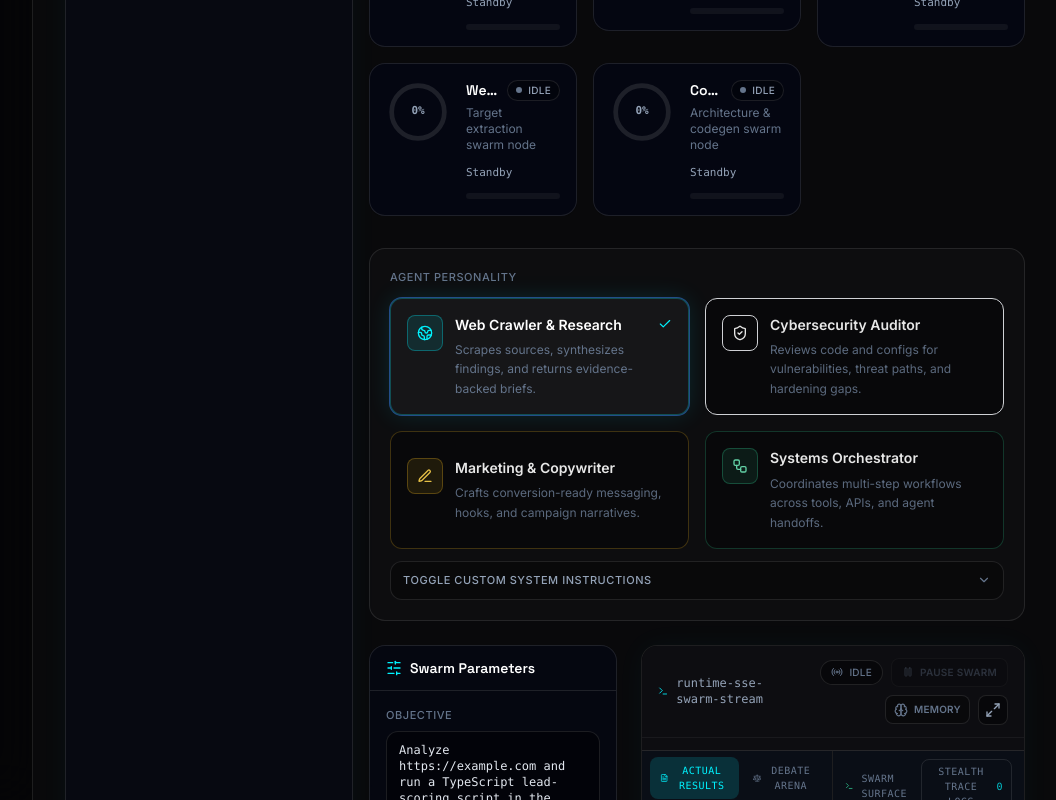
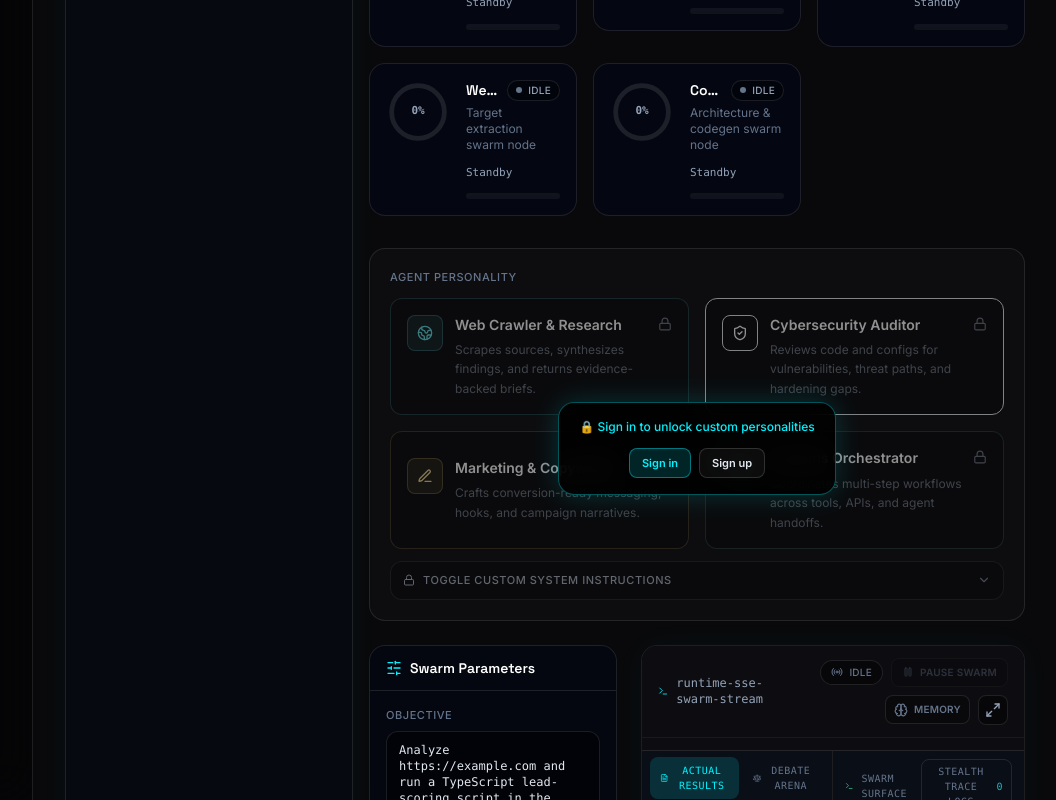
Before and after one commit to evolgenai/Scalesystemsai, a Next.js app: page /dashboard in a window 1280 px wide. Shown: the part 479-1279 px from the top of the page, without its empty margins (223-1279 px from the left). Built offline with nearby package versions, Linux system fonts and the light colour scheme.

Commit message:
feat: implement .env-based super admin bypass and premium lock overlay on personality cards

```diff
--- a/src/app/api/agents/stream/route.ts
+++ b/src/app/api/agents/stream/route.ts
@@ -415,6 +415,18 @@ async function runToolStep(
 
 export async function GET(request: Request) {
   const profile = await resolveRequestUser(request);
+  const { searchParams } = new URL(request.url);
+
+  const isSuperAdmin =
+    process.env.DEV_USER_ROLE === "SUPER_ADMIN" &&
+    process.env.DEV_USER_TIER === "OVERLORD_500";
+
+  let orgId: string | null = null;
+  let billing = profile;
+  let billingMode: "personal" | "org_owner" = "personal";
+
+  // Env-driven Super Admin: skip org/account/quota gates entirely.
+  if (!isSuperAdmin && !profile.isSuperAdmin) {
     const billingResolution = await resolveBillingProfileForRequest(
       request,
       profile
@@ -432,13 +444,17 @@ export async function GET(request: Request) {
       );
     }
 
-  const { billing, orgId, billingMode } = billingResolution;
-  const { searchParams } = new URL(request.url);
+    billing = billingResolution.billing;
+    orgId = billingResolution.orgId;
+    billingMode = billingResolution.billingMode;
+
     const forceExceeded =
       searchParams.get("quotaExceeded") === "1" ||
       searchParams.get("simulateQuotaExceeded") === "1";
 
-  // Consume credits from OWNER pool when billingMode === "org_owner".
+    // Signed-in operators must have an active session + credit allowance.
+    // Guests may continue; custom personality is downgraded below (no 401/403).
+    if (profile.id) {
       const gate = evaluateStreamAccess(billing, {
         consume: true,
         forceExceeded,
@@ -466,6 +482,8 @@ export async function GET(request: Request) {
           { status: 402 }
         );
       }
+    }
+  }
 
   const encoder = new TextEncoder();
   let closed = false;
@@ -477,17 +495,42 @@ export async function GET(request: Request) {
   const loop = searchParams.get("loop") === "1";
 
   // Persona payload — query string (SSE GET) with safe length caps.
-  const personaId =
+  let personaId =
     searchParams.get("personaId")?.trim() ||
+    searchParams.get("personalityId")?.trim() ||
     searchParams.get("persona")?.trim() ||
     undefined;
-  const customSystemPromptRaw =
+  let customSystemPromptRaw =
     searchParams.get("customSystemPrompt") ??
     searchParams.get("customPrompt") ??
     searchParams.get("systemInstruction");
-  const customSystemPrompt = customSystemPromptRaw?.trim()
+  let customSystemPrompt = customSystemPromptRaw?.trim()
     ? customSystemPromptRaw.trim().slice(0, 8000)
     : undefined;
+
+  const requestsCustomPersonality = Boolean(
+    customSystemPrompt ||
+      (personaId &&
+        !["researcher", "security", "marketing"].includes(
+          personaId.toLowerCase()
+        ))
+  );
+
+  let personaFallbackNotice: string | null = null;
+
+  // Guests forcing a custom personality → soft-fallback to Web Crawler (researcher).
+  if (
+    !isSuperAdmin &&
+    !profile.isSuperAdmin &&
+    !profile.id &&
+    requestsCustomPersonality
+  ) {
+    personaId = "researcher";
+    customSystemPrompt = undefined;
+    personaFallbackNotice =
+      "Custom personalities require a signed-in session. Falling back to the Web Crawler (Researcher) profile.";
+  }
+
   const systemInstruction = getSystemInstructionForPersona(
     personaId,
     customSystemPrompt
@@ -670,6 +713,21 @@ export async function GET(request: Request) {
               sessionId: liveSessionId ?? undefined,
             })
           );
+
+          if (personaFallbackNotice) {
+            emit(
+              createStreamEvent({
+                type: "log",
+                message: personaFallbackNotice,
+                agentId: "system",
+                agentName: "SYSTEM_NODE",
+                status: "IDLE",
+                progress: 1,
+                stage: "persona-fallback",
+                prismaStatus: "IDLE",
+              })
+            );
+          }
 
           if (profile.id) {
             const recalled = await recallMemories(profile.id, orgId, objective, 3);
--- a/src/app/dashboard/DashboardClient.tsx
+++ b/src/app/dashboard/DashboardClient.tsx
@@ -14,6 +14,7 @@ import AgentSpawnPanel from "@/components/dashboard/AgentSpawnPanel";
 import AgentPersonaSelector from "@/components/dashboard/AgentPersonaSelector";
 import LiveStreamTerminal from "@/components/dashboard/LiveStreamTerminal";
 import WorkspaceHistorySidebar from "@/components/dashboard/WorkspaceHistorySidebar";
+import { useAuth } from "@/components/auth/AuthProvider";
 import { useAgentStream } from "@/lib/agents/useAgentStream";
 import { trackFunnelEvent } from "@/lib/analytics/funnel";
 import { DEFAULT_PERSONA_ID } from "@/lib/agents/personaPresets";
@@ -22,9 +23,17 @@ import { reportWorkspaceActivity } from "@/lib/org/useWorkspacePresence";
 const DEFAULT_OBJECTIVE =
   "Analyze https://example.com and run a TypeScript lead-scoring script in the sandbox.";
 
-export default function DashboardClient() {
+type DashboardClientProps = {
+  /** Server-derived env bypass: DEV_USER_ROLE + DEV_USER_TIER. */
+  isSuperAdmin?: boolean;
+};
+
+export default function DashboardClient({
+  isSuperAdmin = false,
+}: DashboardClientProps) {
   const router = useRouter();
   const searchParams = useSearchParams();
+  const { user } = useAuth();
   const [objective, setObjective] = useState(DEFAULT_OBJECTIVE);
   const [personaId, setPersonaId] = useState(DEFAULT_PERSONA_ID);
   const [customSystemPrompt, setCustomSystemPrompt] = useState("");
@@ -35,6 +44,9 @@ export default function DashboardClient() {
   const typingIdleTimerRef = useRef<ReturnType<typeof setTimeout> | null>(
     null
   );
+
+  // Unlocked when env Overlord bypass is active, or a signed-in session exists.
+  const personasUnlocked = isSuperAdmin || Boolean(user);
 
   const {
     lines,
@@ -273,6 +285,8 @@ export default function DashboardClient() {
               onPersonaChange={setPersonaId}
               customSystemPrompt={customSystemPrompt}
               onCustomSystemPromptChange={setCustomSystemPrompt}
+              locked={!personasUnlocked}
+              isSuperAdmin={isSuperAdmin}
             />
           </section>
 
--- a/src/app/dashboard/page.tsx
+++ b/src/app/dashboard/page.tsx
@@ -10,6 +10,10 @@ export const metadata: Metadata = {
 };
 
 export default function DashboardRoutePage() {
+  const isSuperAdmin =
+    process.env.DEV_USER_ROLE === "SUPER_ADMIN" &&
+    process.env.DEV_USER_TIER === "OVERLORD_500";
+
   return (
     <Suspense
       fallback={
@@ -18,7 +22,7 @@ export default function DashboardRoutePage() {
         </div>
       }
     >
-      <DashboardClient />
+      <DashboardClient isSuperAdmin={isSuperAdmin} />
     </Suspense>
   );
 }
--- a/src/components/dashboard/AgentPersonaSelector.tsx
+++ b/src/components/dashboard/AgentPersonaSelector.tsx
@@ -1,17 +1,22 @@
 "use client";
 
 import { useId, useState } from "react";
-import { Check, ChevronDown, Sparkles } from "lucide-react";
+import { Check, ChevronDown, Lock, Sparkles } from "lucide-react";
 import {
   AGENT_PERSONA_PRESETS,
   PERSONA_ACCENT_CLASSES,
 } from "@/lib/agents/personaPresets";
+import { requestOpenAuth } from "@/lib/auth/pendingCheckout";
 
 type AgentPersonaSelectorProps = {
   personaId: string;
   onPersonaChange: (personaId: string) => void;
   customSystemPrompt: string;
   onCustomSystemPromptChange: (value: string) => void;
+  /** When true, cards stay visible but selection is gated behind sign-in. */
+  locked?: boolean;
+  /** Env-driven OVERLORD bypass badge (server-passed). */
+  isSuperAdmin?: boolean;
 };
 
 export default function AgentPersonaSelector({
@@ -19,34 +24,84 @@ export default function AgentPersonaSelector({
   onPersonaChange,
   customSystemPrompt,
   onCustomSystemPromptChange,
+  locked = false,
+  isSuperAdmin = false,
 }: AgentPersonaSelectorProps) {
   const [customOpen, setCustomOpen] = useState(false);
   const customPanelId = useId();
   const customOverrideActive = customSystemPrompt.trim().length > 0;
 
+  const promptUnlock = (mode: "signin" | "signup" = "signin") => {
+    requestOpenAuth({ mode });
+  };
+
   return (
-    <div className="w-full space-y-3">
-      <div className="flex items-center justify-between gap-2">
+    <div className="relative w-full space-y-3">
+      <div className="flex flex-wrap items-center justify-between gap-2">
         <label className="block text-[11px] font-medium uppercase tracking-wider text-slate-dim">
           Agent personality
         </label>
-        {customOverrideActive ? (
+        <div className="flex flex-wrap items-center gap-2">
+          {isSuperAdmin ? (
+            <span className="inline-flex items-center gap-1 rounded-full border border-emerald-400/30 bg-emerald-400/10 px-2 py-0.5 text-[10px] font-medium text-emerald-200">
+              Overlord bypass
+            </span>
+          ) : null}
+          {customOverrideActive && !locked ? (
             <span className="inline-flex items-center gap-1 rounded-full border border-amber-400/30 bg-amber-400/10 px-2 py-0.5 text-[10px] font-medium text-amber-200">
               <Sparkles className="h-3 w-3" aria-hidden />
               Custom override
             </span>
           ) : null}
         </div>
+      </div>
 
+      <div className="relative">
+        {locked ? (
+          <div className="pointer-events-none absolute inset-0 z-20 flex items-center justify-center p-4">
+            <div className="pointer-events-auto flex max-w-sm flex-col items-center gap-3 rounded-2xl border border-cyan-accent/35 bg-black/85 px-5 py-4 text-center shadow-[0_0_28px_rgba(0,242,254,0.18)] backdrop-blur-md">
+              <p className="text-[12px] font-medium leading-snug text-cyan-accent">
+                🔒 Sign in to unlock custom personalities
+              </p>
+              <div className="flex flex-wrap items-center justify-center gap-2">
+                <button
+                  type="button"
+                  onClick={() => promptUnlock("signin")}
+                  className="rounded-lg border border-cyan-accent/40 bg-cyan-accent/15 px-3 py-1.5 text-[11px] font-semibold text-cyan-accent transition hover:bg-cyan-accent/25"
+                >
+                  Sign in
+                </button>
+                <button
+                  type="button"
+                  onClick={() => promptUnlock("signup")}
+                  className="rounded-lg border border-white/15 bg-white/[0.04] px-3 py-1.5 text-[11px] font-semibold text-slate-200 transition hover:bg-white/[0.08]"
+                >
+                  Sign up
+                </button>
+              </div>
+            </div>
+          </div>
+        ) : null}
+
+        <div
+          aria-disabled={locked}
+          className={
+            locked
+              ? "relative opacity-60 saturate-50 pointer-events-none filter blur-[0.5px] transition-all"
+              : "relative transition-all"
+          }
+        >
           <div
             role="listbox"
             aria-label="Persona templates"
+            aria-disabled={locked}
             className="flex w-full flex-wrap gap-4"
           >
             {AGENT_PERSONA_PRESETS.map((persona) => {
               const Icon = persona.icon;
               const accent = PERSONA_ACCENT_CLASSES[persona.accent];
-          const selected = personaId === persona.id && !customOverrideActive;
+              const selected =
+                !locked && personaId === persona.id && !customOverrideActive;
 
               return (
                 <button
@@ -54,13 +109,15 @@ export default function AgentPersonaSelector({
                   type="button"
                   role="option"
                   aria-selected={selected}
+                  tabIndex={locked ? -1 : 0}
                   onClick={() => {
+                    if (locked) return;
                     onPersonaChange(persona.id);
                     if (customSystemPrompt.trim()) {
                       onCustomSystemPromptChange("");
                     }
                   }}
-              className={`group relative min-w-[240px] flex-1 rounded-xl border bg-black/35 p-4 text-left transition-all duration-300 ${accent.border} ${accent.glow} ${
+                  className={`group relative min-w-[240px] flex-1 overflow-hidden rounded-xl border bg-black/35 p-4 text-left transition-all duration-300 ${accent.border} ${accent.glow} ${
                     selected
                       ? `${accent.borderActive} bg-white/[0.04] ring-1 ${accent.ring} shadow-[0_0_24px_rgba(0,242,254,0.12)]`
                       : "opacity-90"
@@ -83,6 +140,12 @@ export default function AgentPersonaSelector({
                             aria-hidden
                           />
                         ) : null}
+                        {locked ? (
+                          <Lock
+                            className="mt-0.5 h-3.5 w-3.5 shrink-0 text-slate-dim"
+                            aria-hidden
+                          />
+                        ) : null}
                       </div>
                       <p className="mt-1.5 whitespace-normal break-words text-xs leading-relaxed text-slate-dim">
                         {persona.description}
@@ -94,31 +157,38 @@ export default function AgentPersonaSelector({
             })}
           </div>
 
-      <div className="overflow-hidden rounded-xl border border-white/10 bg-black/30">
+          <div className="mt-3 overflow-hidden rounded-xl border border-white/10 bg-black/30">
             <button
               type="button"
-          aria-expanded={customOpen}
+              aria-expanded={customOpen && !locked}
               aria-controls={customPanelId}
-          onClick={() => setCustomOpen((open) => !open)}
+              tabIndex={locked ? -1 : 0}
+              onClick={() => {
+                if (locked) return;
+                setCustomOpen((open) => !open);
+              }}
               className="flex w-full items-center justify-between gap-2 px-3 py-2.5 text-left transition hover:bg-white/[0.03]"
             >
-          <span className="text-[11px] font-medium uppercase tracking-wider text-slate-muted">
+              <span className="inline-flex items-center gap-2 text-[11px] font-medium uppercase tracking-wider text-slate-muted">
+                {locked ? <Lock className="h-3 w-3" aria-hidden /> : null}
                 Toggle Custom System Instructions
               </span>
               <ChevronDown
-            className={`h-3.5 w-3.5 text-slate-dim transition ${customOpen ? "rotate-180 text-cyan-accent" : ""}`}
+                className={`h-3.5 w-3.5 text-slate-dim transition ${
+                  customOpen && !locked ? "rotate-180 text-cyan-accent" : ""
+                }`}
                 aria-hidden
               />
             </button>
 
-        {customOpen ? (
+            {customOpen && !locked ? (
               <div
                 id={customPanelId}
                 className="border-t border-white/10 px-3 pb-3 pt-2"
               >
                 <p className="mb-2 text-[10px] leading-relaxed text-slate-dim">
-              Advanced: your prompt overrides the selected personality template
-              for this launch.
+                  Advanced: your prompt overrides the selected personality
+                  template for this launch.
                 </p>
                 <textarea
                   value={customSystemPrompt}
@@ -132,5 +202,7 @@ export default function AgentPersonaSelector({
             ) : null}
           </div>
         </div>
+      </div>
+    </div>
   );
 }
```
Lines whose indentation alone changed are shown as unchanged.
